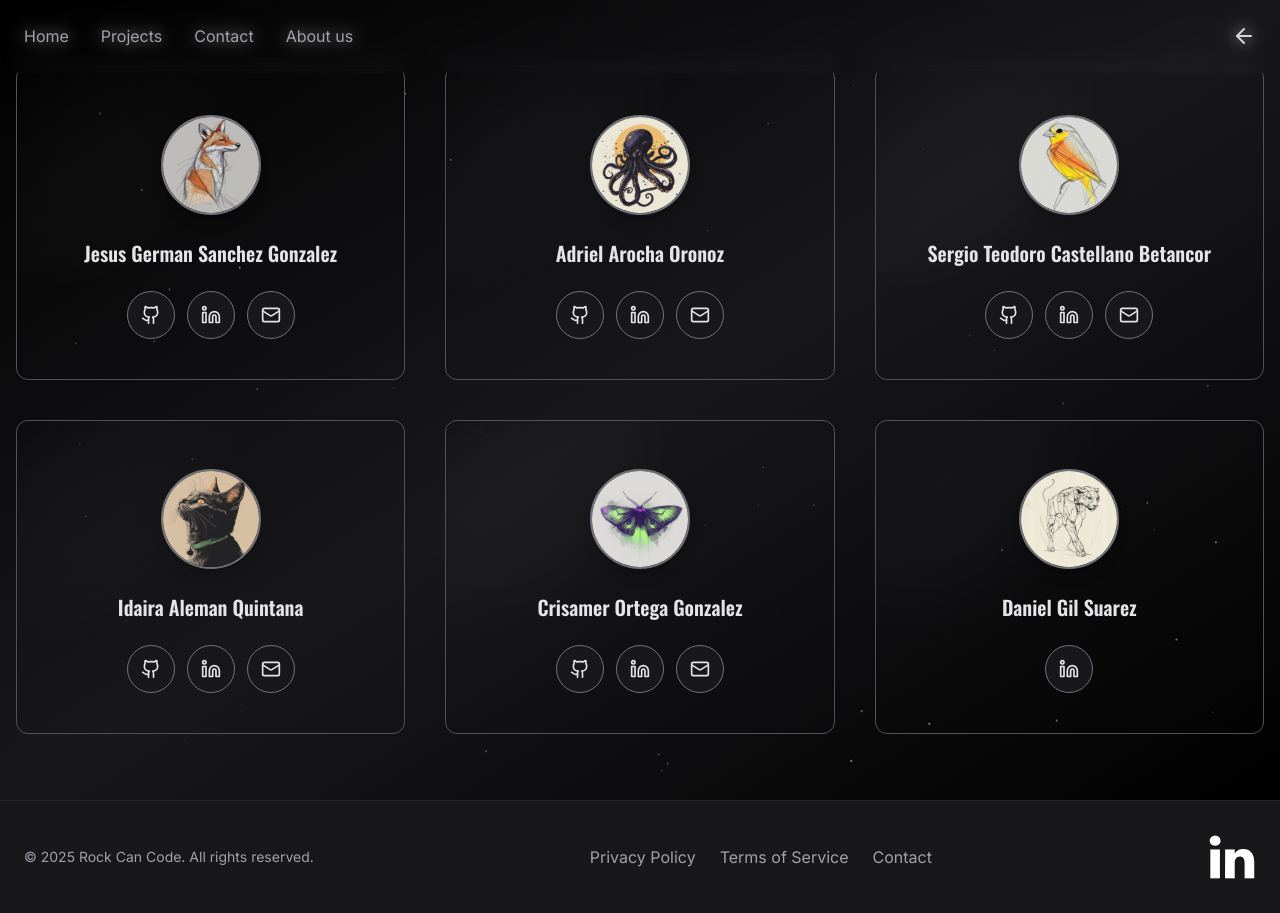
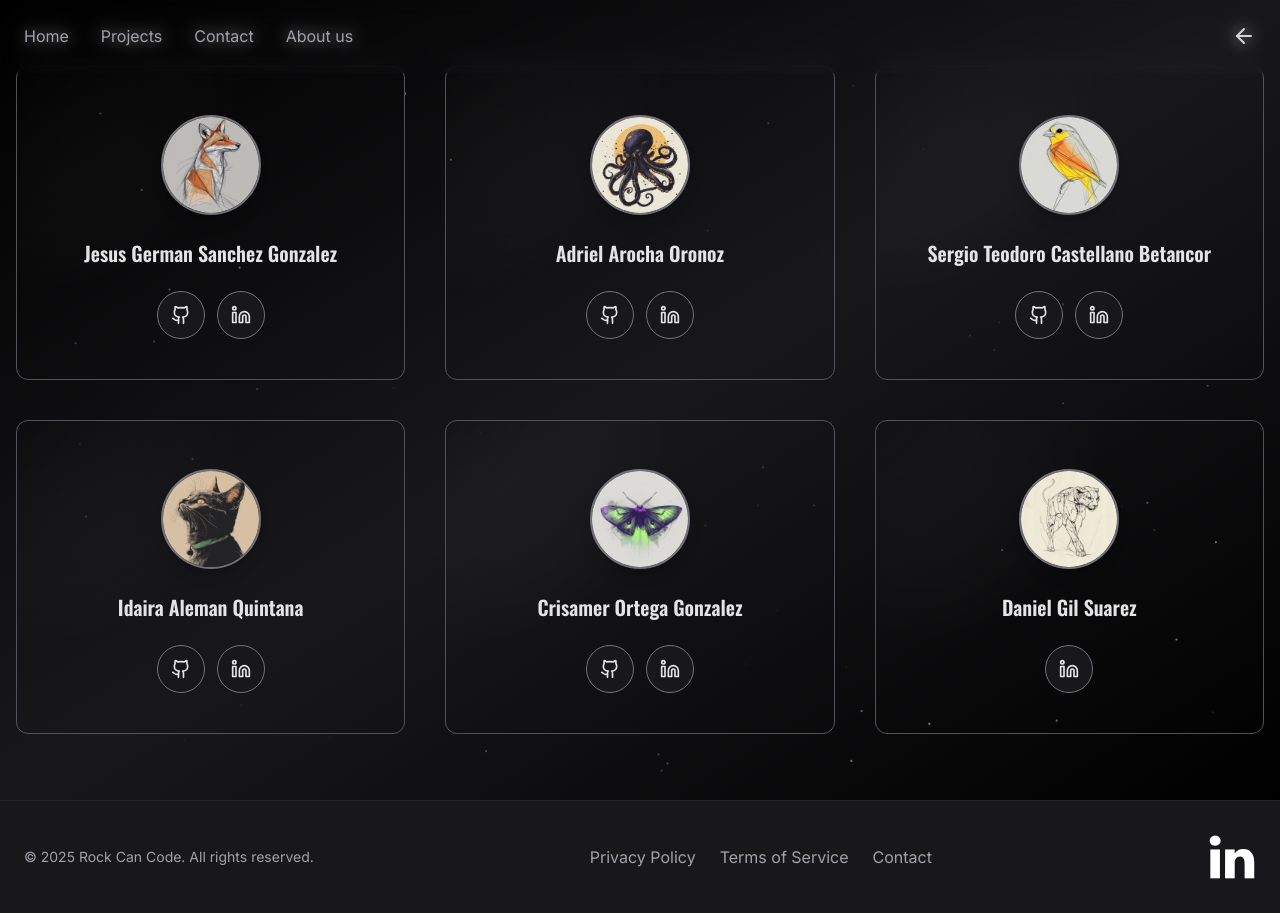
Before and after one commit to Rock-Can-Code/rock-can-code-web, a Next.js app: page /contact in a window 1280 px wide. Built offline with nearby package versions, Linux system fonts and the light colour scheme; no server answers; what tailwindcss-debug-screens would draw is missing.

Commit message:
not needed

```diff
--- a/app/(web)/contact/SocialMediaInfo.tsx
+++ b/app/(web)/contact/SocialMediaInfo.tsx
@@ -23,15 +23,6 @@ export function SocialMediaInfo({ social }: SocialMediaInfoProps) {
 				</span>{" "}
 			</Link>;
 			break;
-		case "Email":
-			socialComponent = <Link
-				href={`mailto:${social.href}`}
-				target="_blank"
-			>
-				<span className="relative z-10 flex items-center justify-center w-12 h-12 text-sm duration-1000 border rounded-full text-zinc-200 group-hover:text-white group-hover:bg-zinc-900 border-zinc-500 bg-zinc-900 group-hover:border-zinc-200 drop-shadow-orange">
-					{social.icon}
-				</span>{" "}
-			</Link>;
 
 		default:
 			break;
--- a/src/constants/socials.tsx
+++ b/src/constants/socials.tsx
@@ -28,11 +28,6 @@ export const RockCanCodeMembersInfo: RockCanCodeMemberInfo[] = [
         href: "https://www.linkedin.com/in/jesus-german-sanchez-gonzalez/",
         label: "LinkedIn",
       },
-      {
-        icon: <Mail size={20} />,
-        href: "mailto:jesusgermansanchezgonzalez@gmail.com",
-        label: "Email",
-      },
     ],
   },
   {
@@ -48,11 +43,6 @@ export const RockCanCodeMembersInfo: RockCanCodeMemberInfo[] = [
         icon: <Linkedin size={20} />,
         href: "https://www.linkedin.com/in/adriel-arocha-oronoz/",
         label: "LinkedIn",
-      },
-      {
-        icon: <Mail size={20} />,
-        href: "mailto:adrielarochaoronoz@gmail.com",
-        label: "Email",
       },
     ],
   },
@@ -70,11 +60,6 @@ export const RockCanCodeMembersInfo: RockCanCodeMemberInfo[] = [
         href: "https://www.linkedin.com/in/sergiotcastellano/",
         label: "LinkedIn",
       },
-      {
-        icon: <Mail size={20} />,
-        href: "mailto:sergiocastellanotrabajo@mail.com",
-        label: "Email",
-      },
     ],
   },
   {
@@ -90,11 +75,6 @@ export const RockCanCodeMembersInfo: RockCanCodeMemberInfo[] = [
         icon: <Linkedin size={20} />,
         href: "https://www.linkedin.com/in/idaira-alem%C3%A1n-quintana-60ba772b/",
         label: "LinkedIn",
-      },
-      {
-        icon: <Mail size={20} />,
-        href: "mailto:idairaalemanquintana@gmail.com",
-        label: "Email",
       },
     ],
   },
@@ -112,11 +92,6 @@ export const RockCanCodeMembersInfo: RockCanCodeMemberInfo[] = [
         href: "https://www.linkedin.com/in/crisa-mothflight/",
         label: "LinkedIn",
       },
-      {
-        icon: <Mail size={20} />,
-        href: "mailto:crisamer.ortega@gmail.com",
-        label: "Email",
-      },
     ],
   },
   {
```
